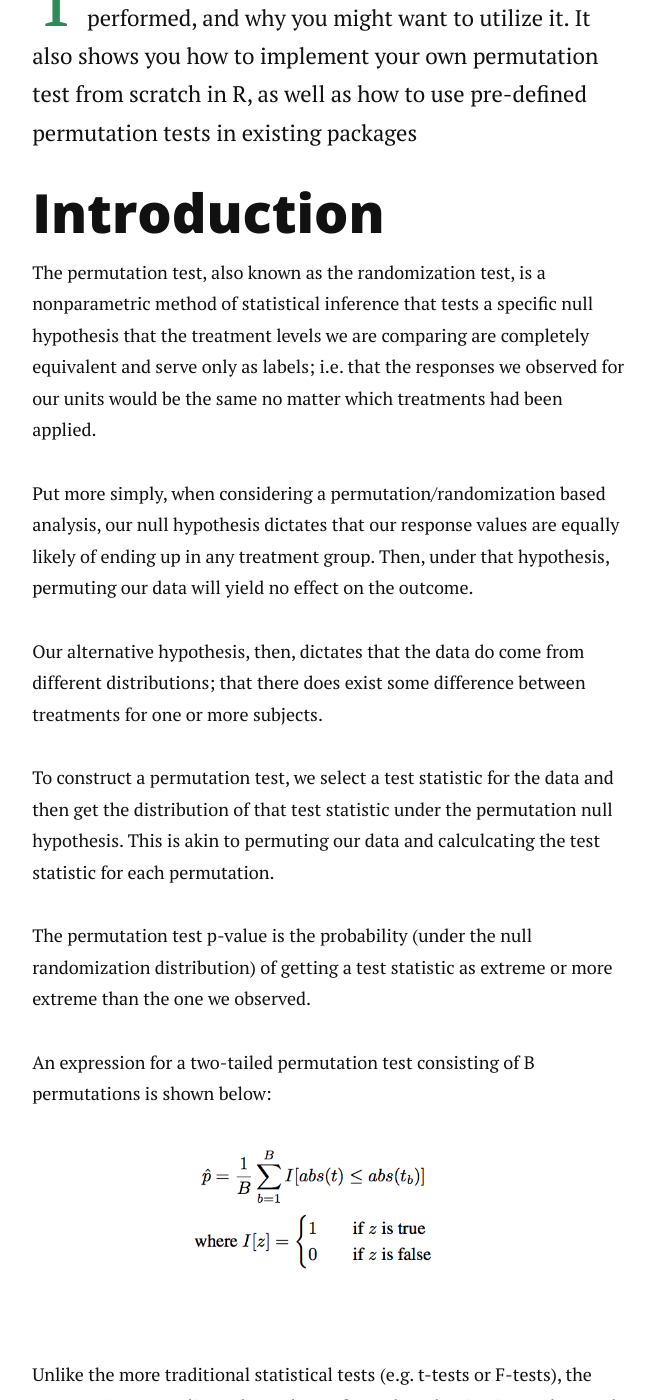
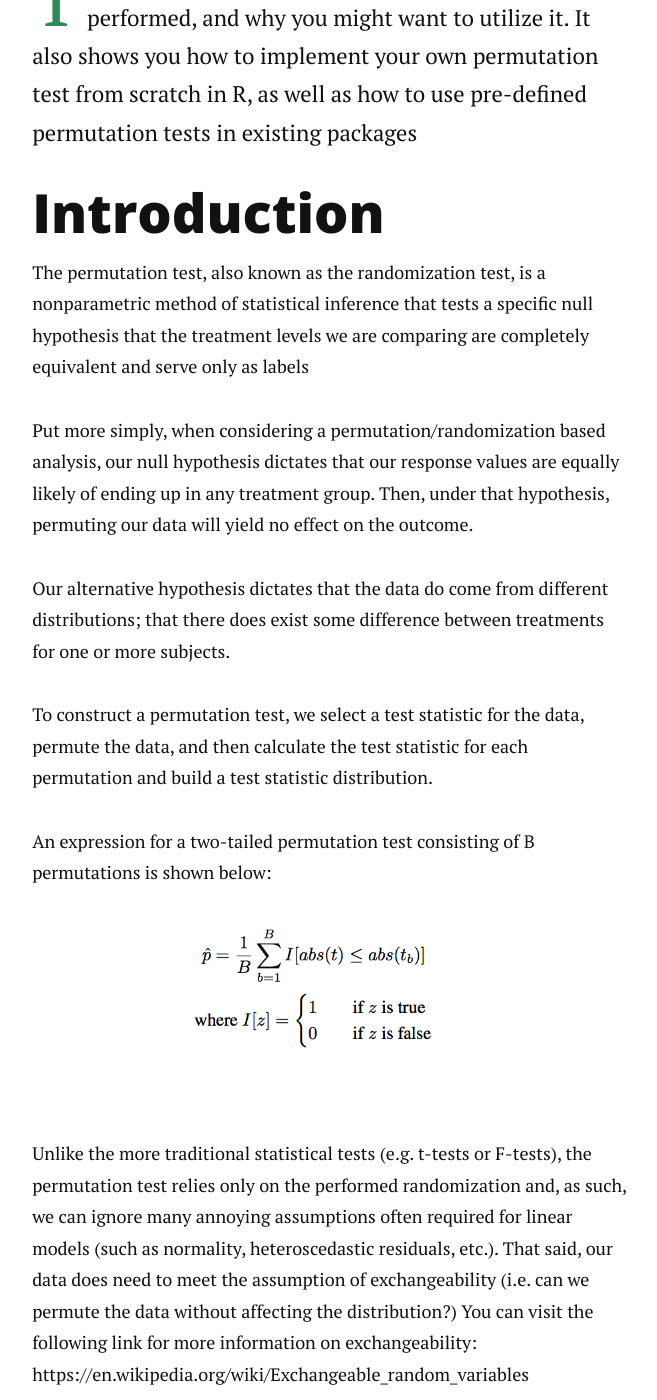
Before and after one commit to jwilber/old_website, a Jekyll site: the page built from _posts/2016-09-05-permutation-test.markdown, in a window 1280 px wide and 1400 px high, scrolled down 591 px. Shown: the whole window, without its empty margins (310-967 px from the left). Built offline with Jekyll 4.4.1, drawn with Linux system fonts in a browser that asks for light colours; nearby versions of some CDN libraries.

Commit message:
Update 2016-09-05-permutation-test.markdown

```diff
--- a/_posts/2016-09-05-permutation-test.markdown
+++ b/_posts/2016-09-05-permutation-test.markdown
@@ -10,18 +10,14 @@ theme: cosmo
 
 # Introduction
 
-The permutation test, also known as the randomization test, is a nonparametric method of statistical inference that tests a specific null hypothesis that the treatment levels we are comparing are completely equivalent and serve only as labels; i.e. that the responses we observed for our units would be the same no matter which treatments had been applied.
+The permutation test, also known as the randomization test, is a nonparametric method of statistical inference that tests a specific null hypothesis that the treatment levels we are comparing are completely equivalent and serve only as labels
 
 Put more simply, when considering a permutation/randomization based analysis, our null hypothesis dictates that our response values are equally likely of ending up in any treatment group. Then, under that hypothesis, permuting our data will yield no effect on the outcome.
 
-Our alternative hypothesis, then, dictates that the data do come from different distributions; that there does exist some difference between treatments for one or more subjects.
+Our alternative hypothesis dictates that the data do come from different distributions; that there does exist some difference between treatments for one or more subjects.
 
 To construct a permutation test, we select a test statistic for
-the data and then get the distribution of that test statistic under the permutation null hypothesis. This is akin to permuting our data and calculcating the test statistic for each permutation.
-
-The permutation test p-value is the probability (under the null
-randomization distribution) of getting a test statistic as extreme or
-more extreme than the one we observed.
+the data, permute the data, and then calculate the test statistic for each permutation and build a test statistic distribution.
 
 An expression for a two-tailed permutation test consisting of B permutations is shown below:
 
```
